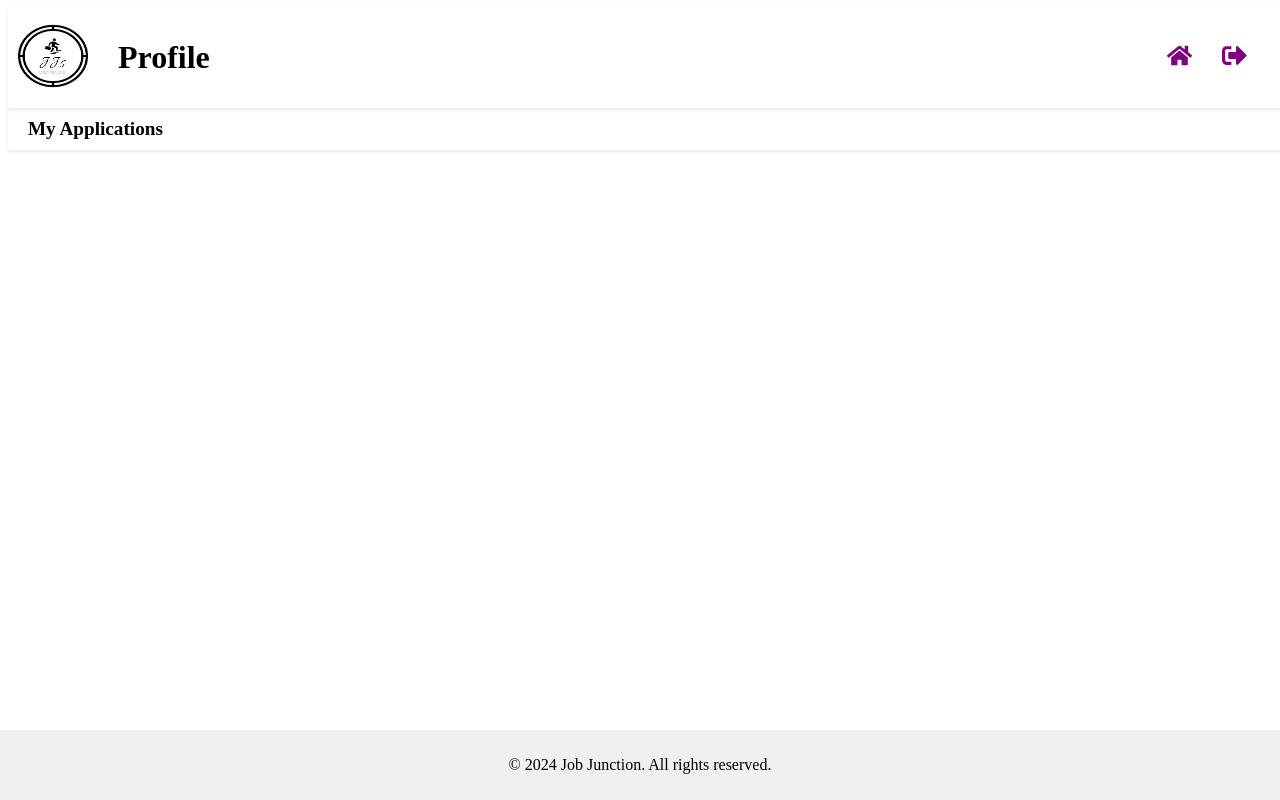
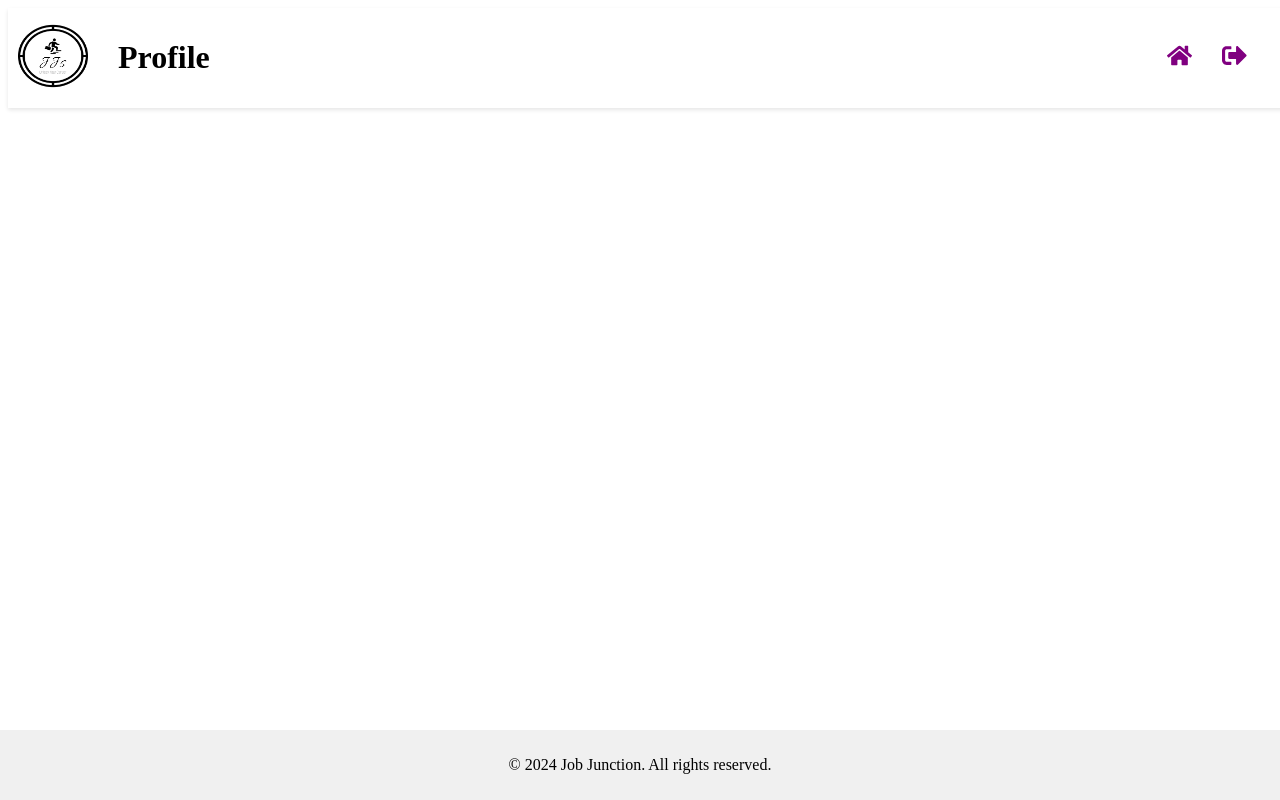
Before and after one commit to Prem203/JobJunction, a React (Create React App) app in the folder client/: page /profile in a window 1280 px wide. Built offline with nearby package versions, Linux system fonts and the light colour scheme.

Commit message:
Updated Profile UI

```diff
--- a/client/src/components/ProfileNav.jsx
+++ b/client/src/components/ProfileNav.jsx
@@ -3,10 +3,7 @@ import '../styling/styles.css';
 
 export default function ProfileNav() {
   return (
-    <div className='profilenav'>
-      <div className='application-nav'>
-        My Applications
-      </div>
-    </div>
+    <>
+    </>
   )
-}
+};
--- a/client/src/pages/LandingPage.jsx
+++ b/client/src/pages/LandingPage.jsx
@@ -79,7 +79,7 @@ export default function LandingPage() {
               </div>
             ))}
           </div>
-          <a href="/more-jobs" className="see-more-link">
+          <a href="/jobList" className="see-more-link">
             <div>See more jobs</div>
             <FaArrowRightLong className="right-arrow" />
           </a>
@@ -95,7 +95,7 @@ export default function LandingPage() {
               </div>
             ))}
           </div>
-          <a href="/more-jobs" className="see-more-link">
+          <a href="/jobList" className="see-more-link">
             <div>See more jobs</div>
             <FaArrowRightLong className="right-arrow" />
           </a>
```
Also changed, not shown: client/src/components/Header.jsx (+2 -6 lines).
